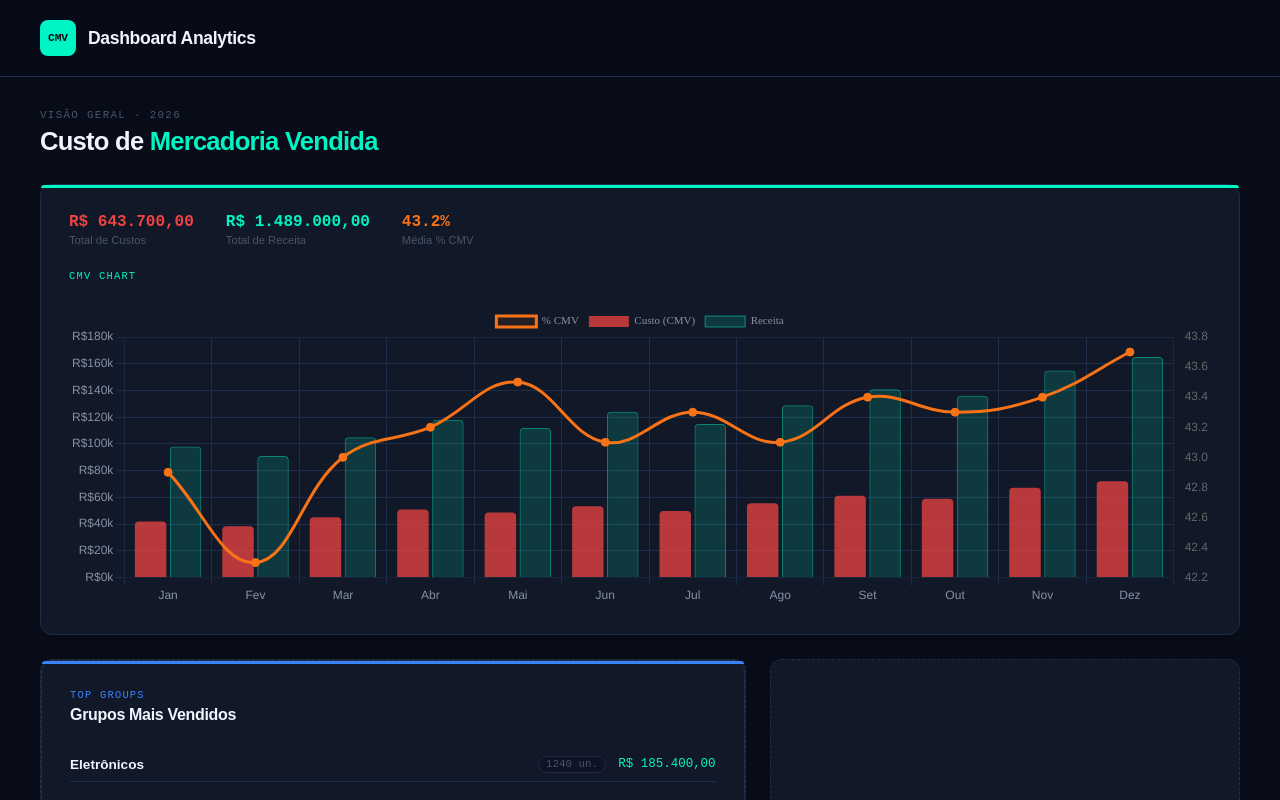
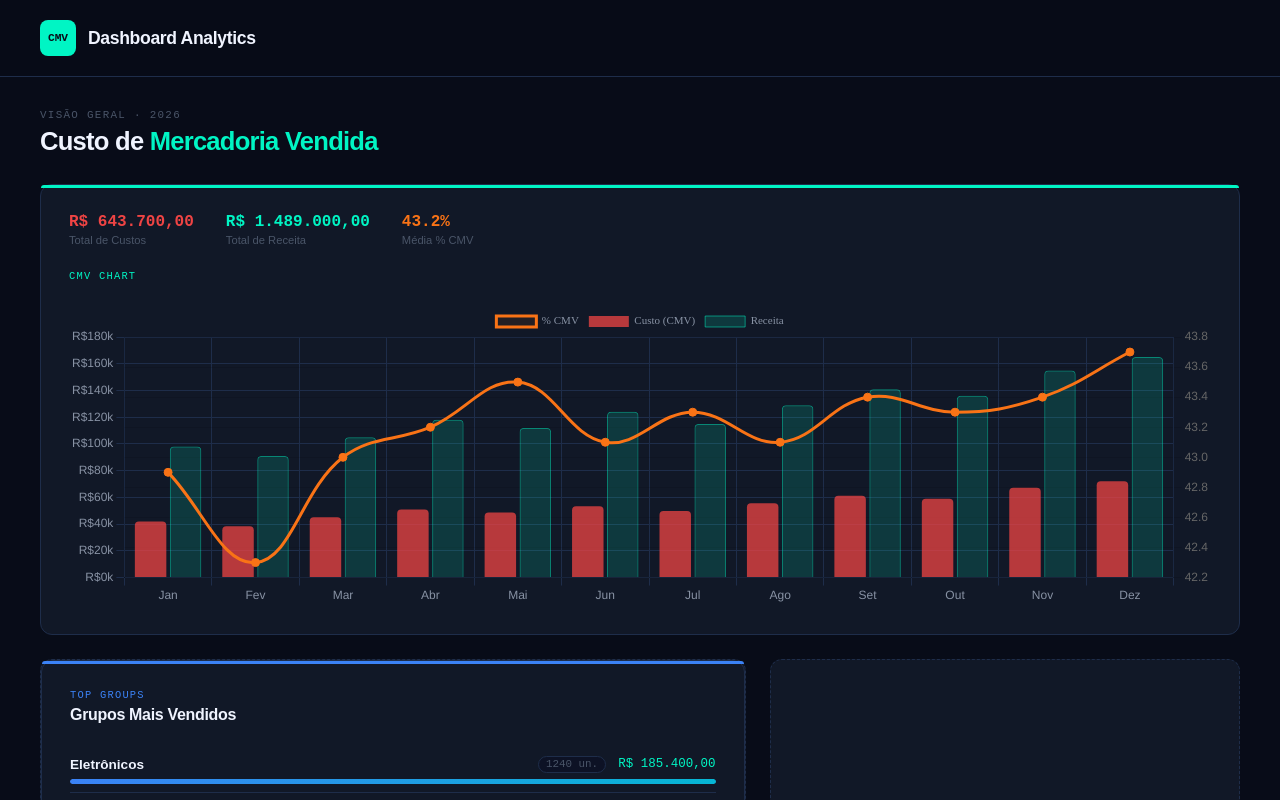
Before and after one commit to evertonProgramadorCriativo/Dashboard-Mercadoria-Vendida, a React (Create React App) app: page / in a window 1280 px wide. Shown: the top 800 px of the page. Built offline with nearby package versions, Linux system fonts and the light colour scheme.

Commit message:
feat(topgroups): adiciona barra de progresso proporcional ao maior valor

```diff
--- a/src/components/TopGroups.js
+++ b/src/components/TopGroups.js
@@ -59,11 +59,39 @@ const List = styled.ul`
   flex-direction: column;
   gap: 0.75rem;
 `;
+// BarTrack — barra de fundo para representar o total de vendas do grupo líder, servindo como referência para calcular a largura das barras de preenchimento (BarFill) dos outros grupos. A barra tem uma altura fixa, borda arredondada e cor de fundo definida pela variável --border, criando um contraste visual com as barras de preenchimento coloridas.
+const BarTrack = styled.div`
+  height: 5px;
+  background: var(--border);
+  border-radius: 3px;
+  margin-top: 0.4rem;
+  overflow: hidden;
+`;
+// BarFill — barra de preenchimento para representar visualmente o percentual de vendas de cada grupo em relação ao grupo líder. A largura da barra é calculada com base no percentual de vendas, e a cor é definida por um gradiente que varia para cada grupo, criando uma distinção visual entre eles. O componente utiliza a propriedade $idx para determinar qual gradiente aplicar, garantindo que cada grupo tenha uma cor diferente mesmo que o número de grupos seja maior que o número de gradientes definidos.
+const BarFill = styled.div`
+  height: 100%;
+  border-radius: 3px;
+  width: ${({ $pct }) => $pct}%;
+
+  /* cada índice recebe um gradiente diferente */
+  background: ${({ $idx }) => {
+    const gradients = [
+      "linear-gradient(90deg, #3b82f6, #06b6d4)",
+      "linear-gradient(90deg, #a855f7, #ec4899)",
+      "linear-gradient(90deg, #00f5c4, #3b82f6)",
+      "linear-gradient(90deg, #f97316, #f59e0b)",
+      "linear-gradient(90deg, #ef4444, #f97316)",
+    ];
+    return gradients[$idx % gradients.length];
+  }};
+`;
+
 // Item — cada item da lista representa um grupo mais vendido, exibindo o nome do grupo, o total vendido formatado como moeda, a quantidade vendida e o percentual do total de vendas. O estilo inclui uma borda inferior para separar visualmente os itens, e o último item não tem borda para evitar uma linha extra no final da lista.
+
 const Item = styled.li`
   display: flex;
-  align-items: center;
-  justify-content: space-between;
+  flex-direction: column;
+
   padding: 0.5rem 0;
   border-bottom: 1px solid var(--border);
 
@@ -71,13 +99,19 @@ const Item = styled.li`
     border-bottom: none;
   }
 `;
-
+// ItemTop — parte superior de cada item da lista, onde o nome do grupo é exibido à esquerda e as informações de quantidade e total vendido são exibidas à direita. O layout utiliza flexbox para alinhar os elementos e criar um espaçamento entre eles, garantindo que o nome do grupo e as informações de vendas sejam claramente separados e fáceis de ler.
+const ItemTop = styled.div`
+  display: flex;
+  align-items: center;
+  justify-content: space-between;
+`;
+// GroupName — nome do grupo mais vendido, estilizado para se destacar com uma fonte maior e cor de destaque, facilitando a identificação visual do grupo líder em vendas.
 const GroupName = styled.span`
   font-size: 0.85rem;
   font-weight: 700;
   color: var(--text-primary);
 `;
-
+// Meta — informações adicionais sobre o grupo mais vendido, incluindo a quantidade vendida e o total vendido formatado como moeda. A quantidade é exibida com um estilo de badge para destacar visualmente, enquanto o total vendido é exibido com uma fonte monoespaçada e cor de destaque para facilitar a leitura. O layout utiliza flexbox para alinhar os elementos e criar um espaçamento entre eles, garantindo que as informações sejam claramente separadas e fáceis de ler.
 const Meta = styled.div`
   display: flex;
   align-items: center;
@@ -99,6 +133,8 @@ const Meta = styled.div`
     border-radius: 20px;
   }
 `;
+// Calcula o maior valor para proporção
+const maxVal = Math.max(...mockGroups.map((g) => g.totalVendido));
 
 // Utilitário de formatação
 const formatCurrency = (value) =>
@@ -111,23 +147,33 @@ function TopGroups() {
   useEffect(() => {
     console.log("TopGroups — dados do mock carregados:");
     // Exibe no console a lista de grupos mais vendidos, formatando os valores de total vendido, quantidade e percentual para facilitar a leitura. A função console.table é utilizada para exibir os dados em formato tabular, facilitando a visualização e comparação dos grupos. Cada grupo é mapeado para um objeto com as propriedades grupo, totalVendido (formatado como moeda), quantidade e percentual (formatado como porcentagem).
-    console.table(
+    /* console.table(
       mockGroups.map((g) => ({
         grupo: g.grupo,
         totalVendido: `R$ ${g.totalVendido.toLocaleString("pt-BR")}`,
         quantidade: g.quantidadeVendida,
         percentual: `${g.percentualTotal}%`,
       })),
-    );
+    );*/
 
     // Confirma o grupo líder
+    /**
     const lider = mockGroups[0];
     console.log(
       "Grupo líder:",
       lider.grupo,
       "->",
       `R$ ${lider.totalVendido.toLocaleString("pt-BR")}`,
+    ); */
+
+    console.log(
+      "formatCurrencyMaior valor para proporção das barras: R$",
+      maxVal.toLocaleString("pt-BR"),
     );
+    mockGroups.forEach((g, i) => {
+      const pct = ((g.totalVendido / maxVal) * 100).toFixed(1);
+      console.log(`formatCurrencyBarra ${i + 1} — ${g.grupo}: ${pct}%`);
+    });
   }, []);
 
   return (
@@ -136,15 +182,28 @@ function TopGroups() {
       <CardTitle>Grupos Mais Vendidos</CardTitle>
       {/* Lista de grupos mais vendidos, renderizada a partir dos dados do mockGroups. Cada item da lista exibe o nome do grupo, o total vendido formatado como moeda, a quantidade vendida e o percentual do total de vendas. O componente List é utilizado para organizar os itens em uma lista vertical, e o componente Item é utilizado para estilizar cada item da lista. */}
       <List>
-        {mockGroups.map((g) => (
+        {/* O map percorre o array mockGroups e para cada grupo calcula o percentual de vendas em relação ao grupo líder (maxVal) para determinar a largura da barra de preenchimento (BarFill). Cada item da lista exibe o nome do grupo, o total vendido formatado como moeda, a quantidade vendida e o percentual do total de vendas. A barra de preenchimento é renderizada dentro do BarTrack, utilizando a propriedade $pct para definir a largura proporcional ao percentual de vendas.*/}
+        {mockGroups.map((g, i) => {
+          const pct = (g.totalVendido / maxVal) * 100;
+          return (
             <Item key={g.grupo}>
+              <ItemTop>
                 <GroupName>{g.grupo}</GroupName>
+                {/* Meta exibe a quantidade vendida e o total vendido formatado como moeda, utilizando a função formatCurrency para garantir a formatação correta. A quantidade vendida é exibida com um estilo de badge para destacar visualmente, enquanto o total vendido é exibido com uma fonte monoespaçada e cor de destaque para facilitar a leitura. */}
                 <Meta>
                   <span className="qty">{g.quantidadeVendida} un.</span>
-              <span className="value">{formatCurrency(g.totalVendido)}</span>
+                  <span className="value">
+                    {formatCurrency(g.totalVendido)}
+                  </span>
                 </Meta>
+              </ItemTop>{" "}
+              {/* Barra de preenchimento proporcional ao percentual de vendas do grupo em relação ao grupo líder */}
+              <BarTrack>
+                <BarFill $pct={pct} $idx={i} />
+              </BarTrack>
             </Item>
-        ))}
+          );
+        })}
       </List>
     </Card>
   );
```
Lines whose indentation alone changed are shown as unchanged.
